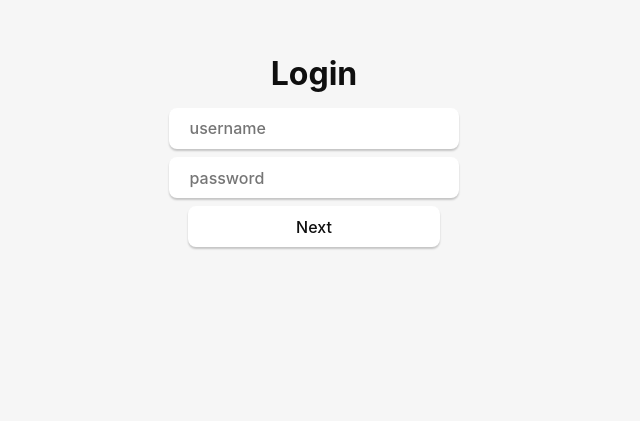
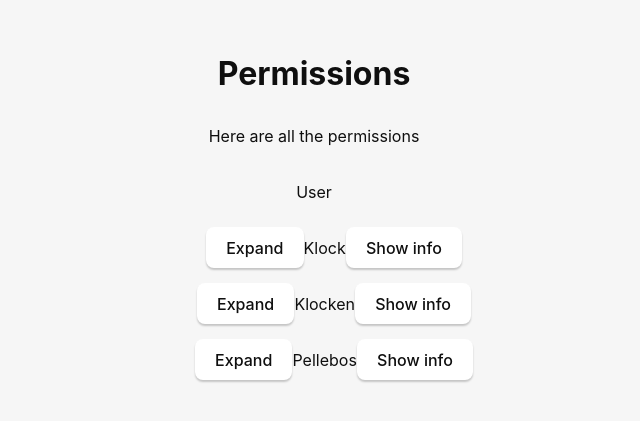
Before and after one commit to antonklock/SynologyPermissionsManager, a Svelte app: page / in a window 1280 px wide. Shown: the part 127-548 px from the top of the page, without its empty margins (326-966 px from the left). Built offline with nearby package versions, Linux system fonts and the light colour scheme.

Commit message:
starting work on permissions view

```diff
--- a/src/App.svelte
+++ b/src/App.svelte
@@ -1,10 +1,12 @@
 <script lang="ts">
   import Greet from "./lib/Greet.svelte";
-  import Login from "./components/Login.svelte";
+  import Login from "./components/login/Login.svelte";
+  import Permissions from "./components/views/permissions/Permissions.svelte";
 </script>
 
 <main class="container">
-  <Login />
+  <!-- <Login /> -->
+  <Permissions />
 </main>
 
 <style>
--- a/src/components/Login.svelte
+++ b/src/components/login/Login.svelte
@@ -49,7 +49,6 @@
         "method=login",
         "account=" + username,
         "passwd=" + password,
-        // "session=" + session,
         "format=sid ",
         "otp_code=" + otp_code,
         "enable_syno_token=" + enable_syno_token,
@@ -107,22 +106,24 @@
       url
     );
 
-    let response: AuthResponse;
+    let response: AuthResponse | null = null;
 
     response = await fetch(combinedUrl, {
       method: "GET",
       timeout: 3000,
     })
-      .then((response) => {
+      .then((res) => {
         console.log("combinedUrl: " + combinedUrl);
         console.log("Success!");
-        console.log(response);
-        return response as AuthResponse;
+        console.log(res);
+
+        return null;
       })
       .catch((error) => {
         console.log("combinedUrl: " + combinedUrl);
         console.log("Fail!");
         console.log(error);
+
         return response as AuthResponse;
       });
 
@@ -142,7 +143,7 @@
       url
     );
 
-    let response: AuthResponse;
+    let response: AuthResponse | null = null;
 
     response = await fetch(combinedUrl, {
       method: "GET",
--- /dev/null
+++ b/src/components/views/permissions/Permission.svelte
@@ -0,0 +1,45 @@
+<script lang="ts">
+  export let name: String;
+  let permissionForAllChildren: boolean = true;
+  let optionsOpen: boolean = false;
+  let expanded: boolean = false;
+
+  const toggleExpanded = () => {
+    expanded = !expanded;
+  };
+
+  const toggleOptions = () => {
+    optionsOpen = !optionsOpen;
+  };
+</script>
+
+<div class="permission">
+  <button on:click={toggleExpanded}>Show subfolders</button>
+  <button>Remove</button>
+  <p>{name}</p>
+  {#if optionsOpen}
+    <button on:click={toggleOptions}>Close</button>
+    <form>
+      <input
+        type="checkbox"
+        id="permissionsForAllChildren"
+        checked={permissionForAllChildren}
+        on:change={() => {
+          permissionForAllChildren = !permissionForAllChildren;
+        }}
+      />
+      <label for="permissionsForAllChildren">Include all children</label>
+    </form>
+  {:else}
+    <button on:click={toggleOptions}>Options</button>
+  {/if}
+</div>
+
+<style>
+  .permission {
+    display: flex;
+    flex-direction: row;
+    justify-content: center;
+    align-items: center;
+  }
+</style>
--- /dev/null
+++ b/src/components/views/permissions/Permissions.svelte
@@ -0,0 +1,60 @@
+<script lang="ts">
+  import User from "./User.svelte";
+
+  type user = {
+    name: string;
+    email: string;
+    groups: string[];
+    permissions: string[];
+  };
+
+  let klock: user = {
+    name: "Klock",
+    email: "anton@klockworks.se",
+    groups: ["admin", "user"],
+    permissions: ["Full access"],
+  };
+
+  let klocken: user = {
+    name: "Klocken",
+    email: "klock.anton@gmail.com",
+    groups: ["user"],
+    permissions: ["GANT - FW23", "Google - L10", "GANT - PT23"],
+  };
+
+  let pellebos: user = {
+    name: "Pellebos",
+    email: "pellebos@gmail.com",
+    groups: ["user"],
+    permissions: ["GANT - FW23", "MindArk", "GANT - PT23"],
+  };
+
+  let users: user[] = [klock, klocken, pellebos];
+</script>
+
+<div class="container">
+  <h1>Permissions</h1>
+  <p>Here are all the permissions</p>
+
+  <div class="column">
+    <p>User</p>
+    <ul>
+      {#each users as user}
+        <User
+          name={user.name}
+          email={user.email}
+          groups={user.groups}
+          permissions={user.permissions}
+        />
+      {/each}
+    </ul>
+  </div>
+</div>
+
+<style>
+  .container {
+    display: flex;
+    flex-direction: column;
+    justify-content: center;
+  }
+</style>
--- /dev/null
+++ b/src/components/views/permissions/User.svelte
@@ -0,0 +1,55 @@
+<script lang="ts">
+  import Permission from "./Permission.svelte";
+
+  export let name: String;
+  export let email: string;
+  export let groups: string[];
+  export let permissions: string[];
+
+  let isExpanded: boolean = false;
+  let showOptions: boolean = false;
+  let showInfo: boolean = false;
+
+  const toggleExpand = () => {
+    isExpanded = !isExpanded;
+  };
+
+  const toggleShowOptions = () => {
+    showOptions = !showOptions;
+  };
+
+  const toggleShowInfo = () => {
+    showInfo = !showInfo;
+  };
+</script>
+
+<div>
+  {#if isExpanded}
+    <div class="user-info">
+      <button on:click={toggleExpand}>Collapse</button>
+      <p>{name}</p>
+      <button on:click={toggleShowInfo}>Show info</button>
+    </div>
+    <div>
+      {#each permissions as permission}
+        <Permission name={permission} />
+      {/each}
+      <button>Add permission</button>
+    </div>
+  {:else}
+    <div class="user-info">
+      <button on:click={toggleExpand}>Expand</button>
+      <p>{name}</p>
+      <button on:click={toggleShowInfo}>Show info</button>
+    </div>
+  {/if}
+</div>
+
+<style>
+  .user-info {
+    display: flex;
+    flex-direction: row;
+    justify-content: center;
+    align-items: center;
+  }
+</style>
```
